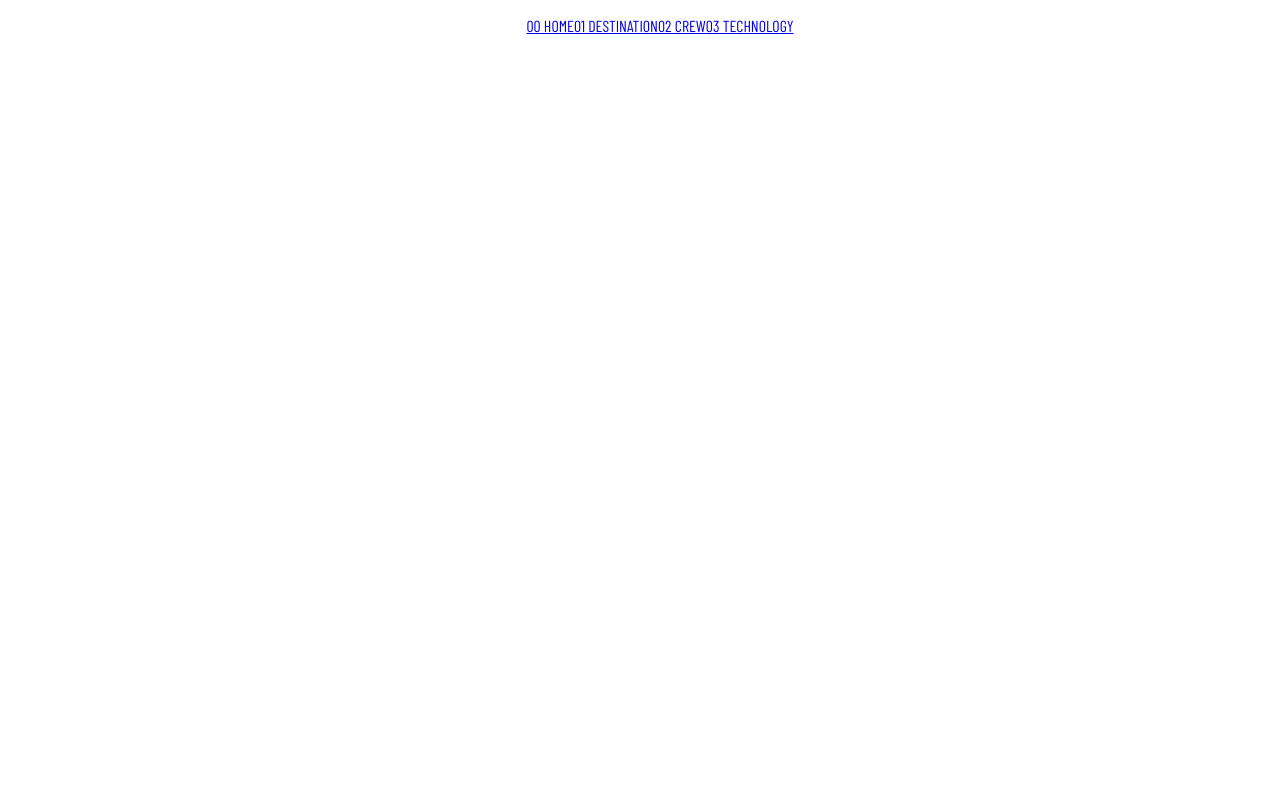
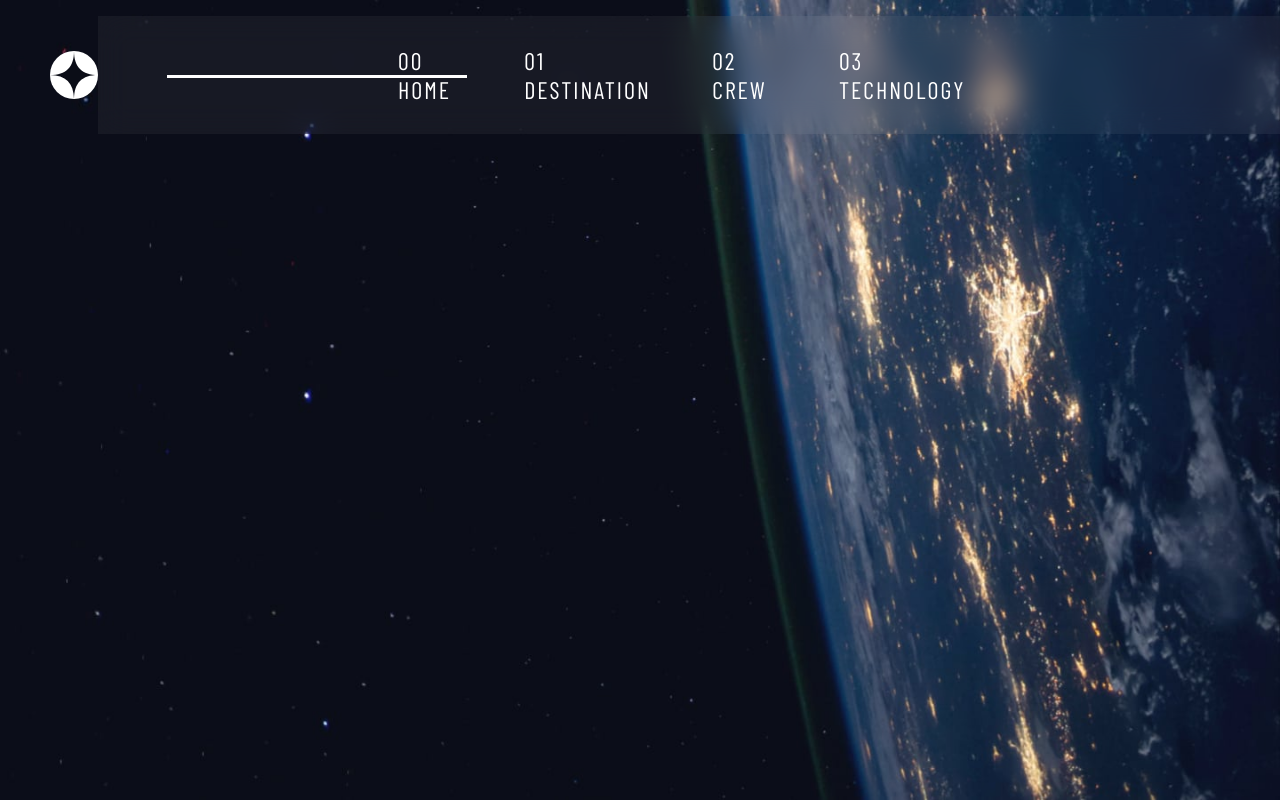
Before and after one commit to ME0WGE/React-Space-Router, a React (Vite) app: page / in a window 1280 px wide. Built offline with nearby package versions, Linux system fonts and the light colour scheme; a web font is replaced by a local one.

Commit message:
nav 80% done

```diff
--- a/src/App.jsx
+++ b/src/App.jsx
@@ -1,6 +1,6 @@
 import { Route, Routes } from "react-router-dom";
 import "./App.css";
-import Home from "./pages/Home";
+import Home from "./pages/home/Home";
 import Destination from "./pages/Destination";
 import Crew from "./pages/Crew";
 import Technology from "./pages/Technology";
--- a/src/components/header/Nav.jsx
+++ b/src/components/header/Nav.jsx
@@ -1,23 +1,35 @@
 import { Link } from "react-router-dom";
 import "./nav.css";
+import logo from "../../assets/shared/logo.svg";
 
 export default function Nav() {
   return (
     <>
+      <div className="nav-container">
+        <img src={logo} alt="logo" id="logo" />
         <ul className="nav-ul">
           <li>
-          <Link to={"/"}>00 HOME</Link>
+            <Link to={"/"} className="li-link">
+              00 HOME
+            </Link>
           </li>
           <li>
-          <Link to={"/destination"}>01 DESTINATION</Link>
+            <Link to={"/destination"} className="li-link">
+              01 DESTINATION
+            </Link>
           </li>
           <li>
-          <Link to={"/crew"}>02 CREW</Link>
+            <Link to={"/crew"} className="li-link">
+              02 CREW
+            </Link>
           </li>
           <li>
-          <Link to={"/technology"}>03 TECHNOLOGY</Link>
+            <Link to={"/technology"} className="li-link">
+              03 TECHNOLOGY
+            </Link>
           </li>
         </ul>
+      </div>
     </>
   );
 }
--- a/src/components/header/nav.css
+++ b/src/components/header/nav.css
@@ -1,6 +1,44 @@
+/* Navbar main container */
+.nav-container {
+  display: flex;
+  justify-content: space-between;
+  align-items: center;
+  position: relative;
+}
+/* Logo */
+#logo {
+  padding-left: 50px;
+}
+.nav-container::after {
+  content: "";
+  position: absolute;
+  width: 300px;
+  height: 3px;
+  background-color: white;
+  top: 50%;
+  left: 167px;
+  z-index: 1;
+}
+/* Navbar Page List */
 .nav-ul {
+  display: flex;
+  justify-content: center;
+
   list-style: none;
 
-  display: flex;
-  justify-content: center;
+  padding-right: 300px;
+  padding: 30px 300px;
+
+  gap: 50px;
+
+  background-color: rgba(255, 255, 255, 0.05);
+  backdrop-filter: blur(15px);
 }
+/* Navbar Links */
+.li-link {
+  color: white;
+
+  font-size: 1.5rem;
+  letter-spacing: 2px;
+  text-decoration: none;
+}
--- a/src/index.css
+++ b/src/index.css
@@ -9,6 +9,26 @@ Bellefair - "SPACE" & "EXPLORE
 */
 @import url("https://fonts.googleapis.com/css2?family=Barlow+Condensed:ital,wght@0,100;0,200;0,300;0,400;0,500;0,600;0,700;0,800;0,900;1,100;1,200;1,300;1,400;1,500;1,600;1,700;1,800;1,900&family=Barlow+Semi+Condensed:ital,wght@0,100;0,200;0,300;0,400;0,500;0,600;0,700;0,800;0,900;1,100;1,200;1,300;1,400;1,500;1,600;1,700;1,800;1,900&family=Bellefair&family=Cascadia+Code:ital,wght@0,200..700;1,200..700&family=Cascadia+Mono:ital,wght@0,200..700;1,200..700&family=DM+Sans:ital,opsz,wght@0,9..40,100..1000;1,9..40,100..1000&family=Kumbh+Sans:wght@100..900&family=Montserrat:ital,wght@0,100..900;1,100..900&family=Oswald:wght@200..700&family=Outfit:wght@100..900&family=Playfair+Display:ital,wght@0,400..900;1,400..900&family=Roboto:ital,wght@0,100..900;1,100..900&family=Rubik:ital,wght@0,300..900;1,300..900&family=Ubuntu:ital,wght@0,300;0,400;0,500;0,700;1,300;1,400;1,500;1,700&display=swap");
 
+/* Barlow Condensed */
 .nav-ul {
   font-family: "Barlow Condensed", sans-serif;
 }
+
+#root {
+  display: flex;
+  flex-direction: column;
+  justify-content: center;
+  align-items: center;
+
+  height: 100%;
+  width: 100%;
+}
+
+body,
+html {
+  /* Default values */
+  margin: 0;
+
+  width: 100%;
+  min-height: 100vh;
+}
--- a/src/pages/Home.jsx
+++ /dev/null
@@ -1,11 +0,0 @@
-import { Link } from "react-router-dom";
-import Nav from "../components/header/Nav";
-
-export default function Home() {
-  return (
-    <>
-      {/* Dislay Navbar */}
-      <Nav />
-    </>
-  );
-}
--- /dev/null
+++ b/src/pages/home/Home.jsx
@@ -0,0 +1,16 @@
+import Nav from "../../components/header/Nav";
+import "./home.css";
+
+export default function Home() {
+  return (
+    <div className="home-container">
+      {/* Display Navbar */}
+      <Nav />
+
+      <div className="home-content">
+        {/* Home content */}
+        {/* Home content */}
+      </div>
+    </div>
+  );
+}
--- /dev/null
+++ b/src/pages/home/home.css
@@ -0,0 +1,8 @@
+.home-container {
+  background-image: url("../../assets/home/background-home-desktop.jpg");
+  background-size: cover;
+  background-position: center;
+
+  min-height: 100vh;
+  width: 100%;
+}
```
Lines whose indentation alone changed are shown as unchanged.
